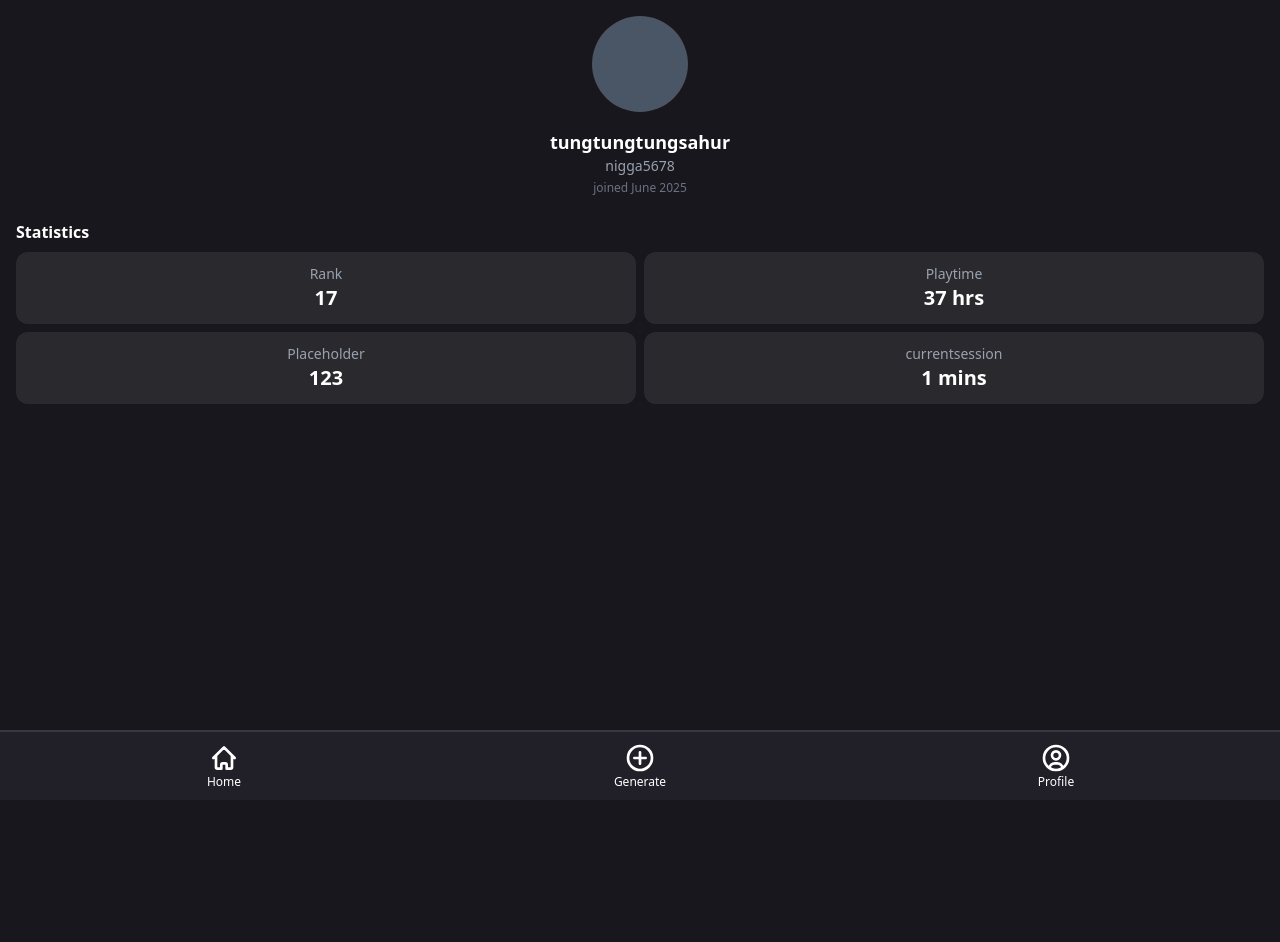
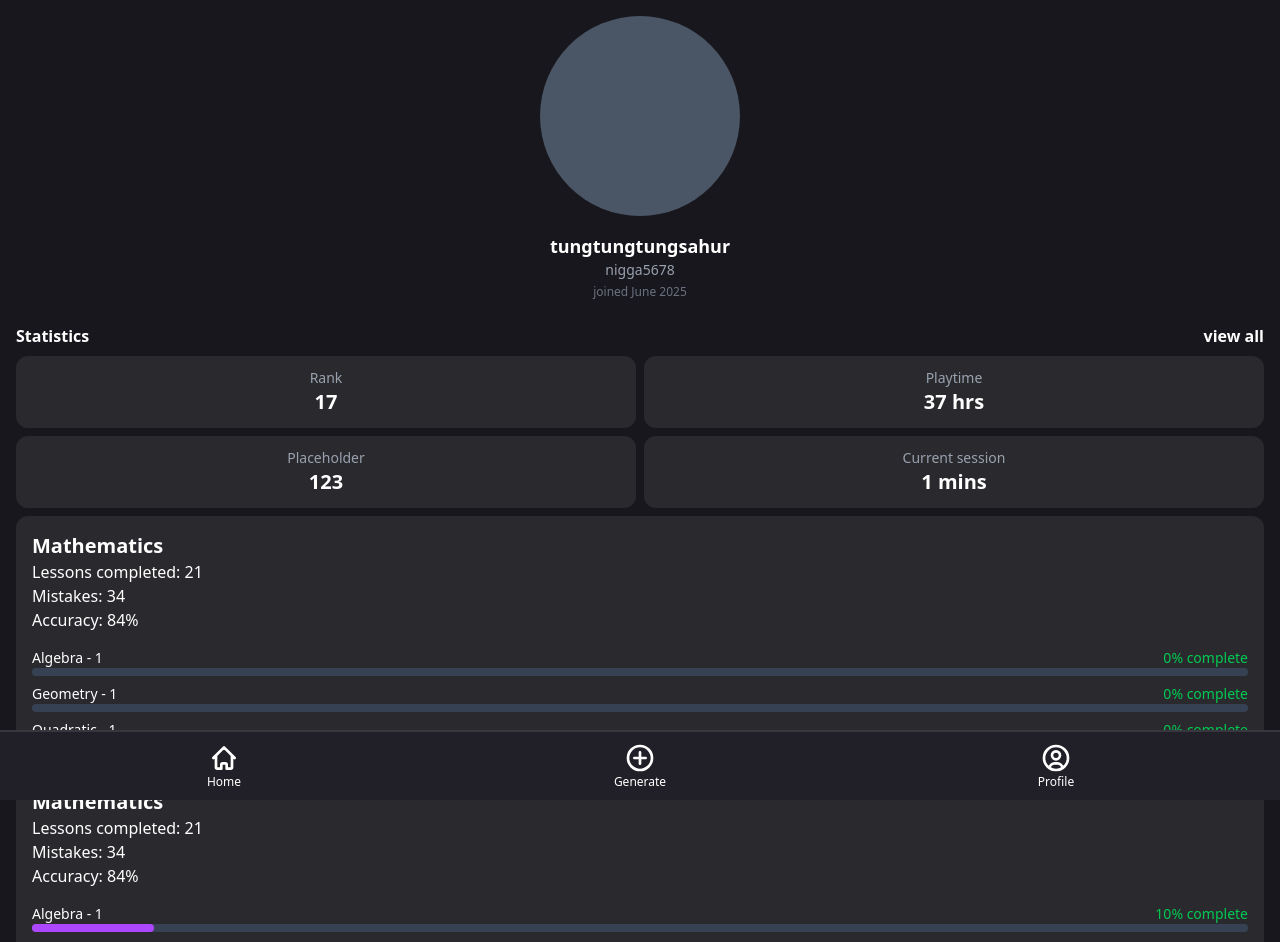
Before and after one commit to OhHiThere101/revision-app-test-2, a Next.js app: page /profile in a window 1280 px wide. Shown: the top 942 px of the page. Before the commit the page ends 800 px from the top, so only its background shows below. Built offline with nearby package versions, Linux system fonts and the light colour scheme.

Commit message:
add stat block and setting

```diff
--- a/src/app/profile/page.tsx
+++ b/src/app/profile/page.tsx
@@ -1,5 +1,7 @@
 import React from "react";
+import Link from "next/link"; // ✅ นำเข้า Link ที่ถูกต้อง
 import ResponsiveBottomNavbar from "@/components/ResponsiveBottomNavbar";
+import StatsBlock from "@/components/StatsBlock";
 
 type ProfilePageProps = {
     displayName: string;
@@ -7,7 +9,7 @@ type ProfilePageProps = {
     joinedDate: string;
     rank: number;
     playtime: number;
-    currentsession : number;
+    currentsession: number;
 };
 
 const ProfilePageLayout = ({
@@ -19,12 +21,11 @@ const ProfilePageLayout = ({
     currentsession,
 }: ProfilePageProps) => {
     return (
-        <div className="bg-[#18171D] max-h-screen flex flex-col text-white">
+        <div className="max-h-screen flex flex-col text-white">
             {/* Profile content */}
             <div className="flex-1 p-4 w-full">
-                {/* Profile section */}
                 <div className="w-full text-center">
-                    <div className="w-24 h-24 mx-auto bg-gray-600 rounded-full mb-4" />
+                    <div className="w-50 h-50 mx-auto bg-gray-600 rounded-full mb-4" />
                     <div className="text-lg font-semibold">{displayName}</div>
                     <div className="text-sm text-gray-400">{username}</div>
                     <div className="text-xs text-gray-500 mt-1">joined {joinedDate}</div>
@@ -33,6 +34,7 @@ const ProfilePageLayout = ({
                     <div className="mt-6 text-left">
                         <div className="flex justify-between items-center mb-2">
                             <span className="text-md font-semibold">Statistics</span>
+                            <Link href='/profile/subject_stat' className="text-md font-semibold">view all</Link>
                         </div>
                         <div className="grid grid-cols-2 gap-2">
                             <div className="bg-[#2a2a2e] rounded-xl p-3 text-center">
@@ -48,9 +50,46 @@ const ProfilePageLayout = ({
                                 <div className="text-xl font-bold">123</div>
                             </div>
                             <div className="bg-[#2a2a2e] rounded-xl p-3 text-center">
-                                <div className="text-sm text-gray-400">currentsession</div>
+                                <div className="text-sm text-gray-400">Current session</div>
                                 <div className="text-xl font-bold">{currentsession} mins</div>
                             </div>
+                        </div>
+
+                        {/* Stats Blocks */}
+                        <div className="flex justify-center items-center mt-2">
+                            <StatsBlock
+                                subject="Mathematics"
+                                lessonsCompleted={21}
+                                mistakes={34}
+                                accuracy={84}
+                                topics={[
+                                    { name: "Algebra", count: 1, percent: 0, color: "bg-purple-500" },
+                                    { name: "Geometry", count: 1, percent: 0, color: "bg-green-400" },
+                                    { name: "Quadratic", count: 1, percent: 0, color: "bg-pink-400" },
+                                ]}
+                            />
+                        </div>
+                        <div className="flex justify-center items-center mt-2">
+                            <StatsBlock
+                                subject="Mathematics"
+                                lessonsCompleted={21}
+                                mistakes={34}
+                                accuracy={84}
+                                topics={[
+                                    { name: "Algebra", count: 1, percent: 10, color: "bg-purple-500" },
+                                    { name: "Geometry", count: 1, percent: 0, color: "bg-green-400" },
+                                    { name: "Quadratic", count: 1, percent: 0, color: "bg-pink-400" },
+                                ]}
+                            />
+                        </div>
+
+                        {/* ✅ ปุ่ม Setting */}
+                        <div className="flex justify-center items-center mt-6 mb-15">
+                            <Link href="/setting">
+                                <button className="bg-gray-700 hover:bg-gray-600 text-white px-6 py-2 rounded-full text-sm transition">
+                                    Setting
+                                </button>
+                            </Link>
                         </div>
                     </div>
                 </div>
--- /dev/null
+++ b/src/app/profile/subject_statistic/page.tsx
@@ -0,0 +1 @@
+import StatsBlock from "@/components/StatsBlock";
--- /dev/null
+++ b/src/components/StatsBlock.tsx
@@ -0,0 +1,50 @@
+interface StatsProps {
+    subject?: string;
+    lessonsCompleted?: number;
+    mistakes?: number;
+    accuracy?: number;
+    topics?: {
+        name: string;
+        count: number;
+        percent: number;
+        color: string;
+    }[];
+}
+
+export default function StatsBlock({
+    subject = "Mathematics",
+    lessonsCompleted = 0,
+    mistakes = 0,
+    accuracy = 0,
+    topics = [
+        { name: "Algebra", count: 0, percent: 0, color: "bg-purple-500" },
+        { name: "Geometry", count: 0, percent: 0, color: "bg-green-400" },
+        { name: "Quadratic", count: 0, percent: 0, color: "bg-pink-400" },
+    ],
+}: StatsProps) {
+    return (
+        <div className="bg-[#2a2a2e] text-white p-4 rounded-xl w-full">
+            <h2 className="text-xl font-bold">{subject}</h2>
+            <p>Lessons completed: {lessonsCompleted}</p>
+            <p>Mistakes: {mistakes}</p>
+            <p>Accuracy: {accuracy}%</p>
+
+            <div className="mt-4 space-y-2">
+                {topics.map((topic, index) => (
+                    <div key={index}>
+                        <div className="flex justify-between text-sm">
+                            <span>{topic.name} - {topic.count}</span>
+                            <span className="text-green-500">{topic.percent}% complete</span>
+                        </div>
+                        <div className="w-full bg-gray-700 h-2 rounded">
+                            <div
+                                className={`${topic.color} h-2 rounded`}
+                                style={{ width: `${topic.percent}%` }}
+                            />
+                        </div>
+                    </div>
+                ))}
+            </div>
+        </div>
+    );
+}
```
Also changed, not shown: src/app/profile/subject_statistic/statistic/page.tsx (added), src/setting/page.tsx (added).
